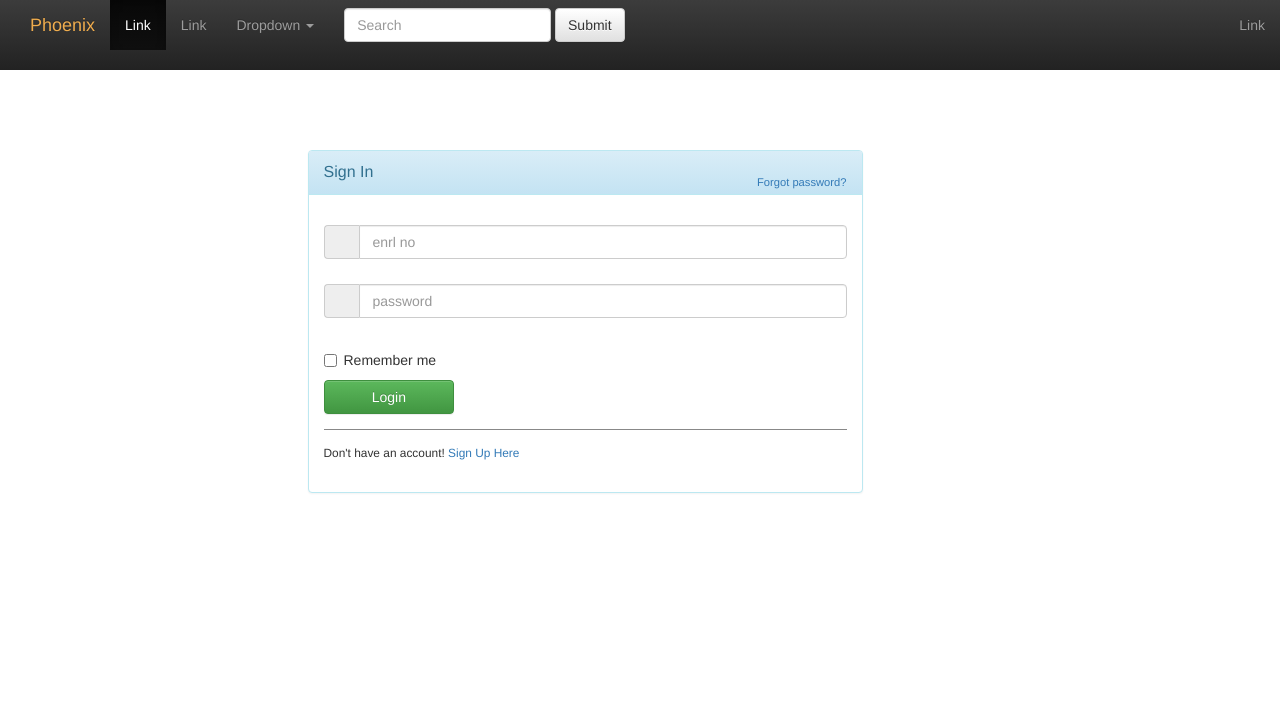
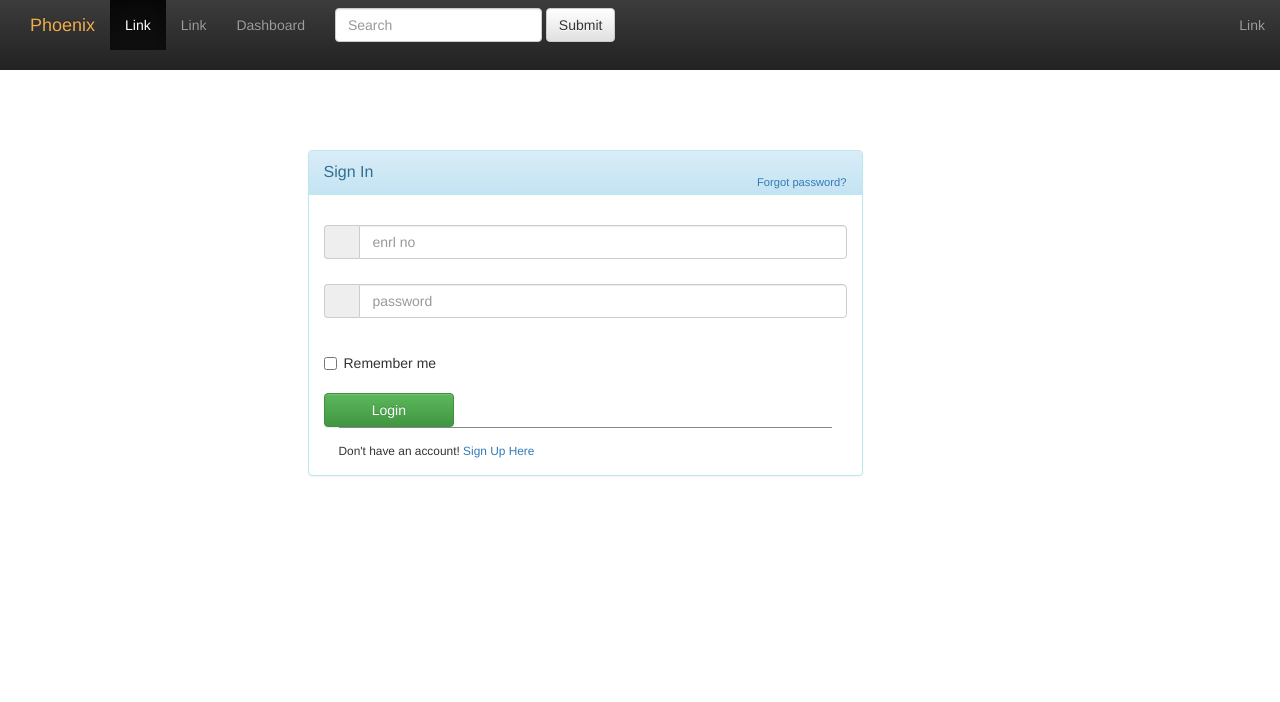
Before and after one commit to fenilshingala/DE, a Flask app: page / in a window 1280 px wide. Shown: the top 702 px of the page. Run offline with Flask 2, Linux system fonts and the light colour scheme; some libraries are stand-ins or nearby versions; some web fonts are replaced.

Commit message:
added signup/login routine

```diff
--- a/routes.py
+++ b/routes.py
@@ -1,15 +1,59 @@
-from flask import Flask, render_template
+from flask import Flask, redirect, render_template, url_for, request, session
+from pymongo import MongoClient
 
+client = MongoClient()
+db = client["DE"]
 app = Flask(__name__)
 
 
 @app.route('/')
-def welcome():
+def index():
     return render_template("index.html")
 
-@app.route('/dashboard')
+@app.route('/dashboard/')
 def dashboard():
     return render_template("dashboard.html")
 
+@app.route('/login/', methods=["GET","POST"])
+def login():
+    if request.method=="POST":
+        users = db["users"]
+        user=request.form["enrl"]
+        u=users.find_one({"enrl":user})
+        if u is None:
+            print("User not found!")
+            return render_template("index.html", error="User not found. Please sign up first")
+        else:
+            password=request.form["password"]
+            print(user, password)
+            print(u["password"])
+            if u["password"]!=password:
+                print("here1")
+                return render_template("index.html", error="Wrong password")
+            print("acc")
+            return redirect(url_for("dashboard"))
+    else:
+        return redirect(url_for("index"))
+
+@app.route('/signup/', methods=["GET", "POST"])
+def signup():
+    if request.method=="POST":
+        data={}
+        users = db["users"]
+        enrl=request.form["enrl"]
+        u=users.find_one({"enrl":enrl})
+        if u is not None:
+            return render_template("index.html", error="User already exists")
+        for i in request.form:
+            data[i]=request.form[i]
+        users.insert_one(data)
+        return redirect(url_for("dashboard"))
+    else:
+        return redirect(url_for("index"))
+
+
+
+
 if __name__ == '__main__':
+
     app.run()
--- a/templates/index.html
+++ b/templates/index.html
@@ -32,17 +32,7 @@
 					<ul class="nav navbar-nav">
 						<li class="active"><a href="#">Link <span class="sr-only">(current)</span></a></li>
 						<li><a href="#">Link</a></li>
-						<li class="dropdown">
-							<a href="#" class="dropdown-toggle" data-toggle="dropdown" role="button" aria-haspopup="true" aria-expanded="false">Dropdown <span class="caret"></span></a>
-							<ul class="dropdown-menu">
-								<li><a href="#">Action</a></li>
-								<li><a href="#">Another action</a></li>
-								<li><a href="#">Something else here</a></li>
-								<li role="separator" class="divider"></li>
-								<li><a href="#">Separated link</a></li>
-								<li role="separator" class="divider"></li>
-								<li><a href="#">One more separated link</a></li>
-							</ul>
+						<li><a href="{{ url_for('dashboard') }}">Dashboard</a>
 						</li>
 					</ul>
 					<form class="navbar-form navbar-left" role="search">
@@ -74,11 +64,11 @@
 
 					<div style="display:none" id="login-alert" class="alert alert-danger col-sm-12"></div>
 
-					<form id="loginform" class="form-horizontal" role="form">
+					<form id="loginform" action="{{ url_for('login') }}" method="post">
 
 						<div style="margin-bottom: 25px" class="input-group">
 							<span class="input-group-addon"><i class="glyphicon glyphicon-user"></i></span>
-							<input id="login-username" type="text" class="form-control" name="username" value="" placeholder="enrl no">
+							<input id="login-username" type="text" class="form-control" name="enrl" placeholder="enrl no">
 						</div>
 
 						<div style="margin-bottom: 25px" class="input-group">
@@ -100,9 +90,7 @@
 						<div style="margin-top:10px" class="form-group">
 							<!-- Button -->
 
-							<div class="col-sm-12 controls">
-								<a id="btn-login" href="#" class="btn btn-success col-md-3	">Login  </a>
-							</div>
+							<input type="submit" value="Login" id="btn-login" class="btn btn-success col-md-3"/>
 						</div>
 
 
@@ -131,7 +119,7 @@
 					<div style="float:right; font-size: 85%; position: relative; top:-10px"><a id="signinlink" href="#" onclick="$('#signupbox').hide(); $('#loginbox').show()">Sign In</a></div>
 				</div>
 				<div class="panel-body" >
-					<form id="signupform" class="form-horizontal" role="form">
+					<form id="signupform" class="form-horizontal" role="form" action="{{ url_for('signup') }}" method="post">
 
 						<div id="signupalert" style="display:none" class="alert alert-danger">
 							<p>Error:</p>
@@ -162,22 +150,20 @@
 						<div class="form-group">
 							<label for="password" class="col-md-3 control-label">Password</label>
 							<div class="col-md-9">
-								<input type="password" class="form-control" name="passwd" placeholder="Password">
+								<input type="password" class="form-control" name="password" placeholder="Password">
 							</div>
 						</div>
 
 						<div class="form-group">
 							<label for="enrl" class="col-md-3 control-label">Enrolment No</label>
 							<div class="col-md-9">
-								<input type="text" class="form-control" name="enrl" placeholder="Enrolment No">
+								<input type="text" class="form-control" name="enrl" placeholder="Enrollment No">
 							</div>
 						</div>
 
 						<div class="form-group">
 							<!-- Button -->
-							<div class="col-md-offset-3 col-md-9">
-								<button id="btn-signup" type="button" class="btn btn-info"><i class="icon-hand-right"></i> &nbsp; Sign Up</button>
-							</div>
+							<input type="submit" value="Signup" id="btn-login" class="btn btn-success col-md-3"/>
 						</div>
 
 					</form>
```
